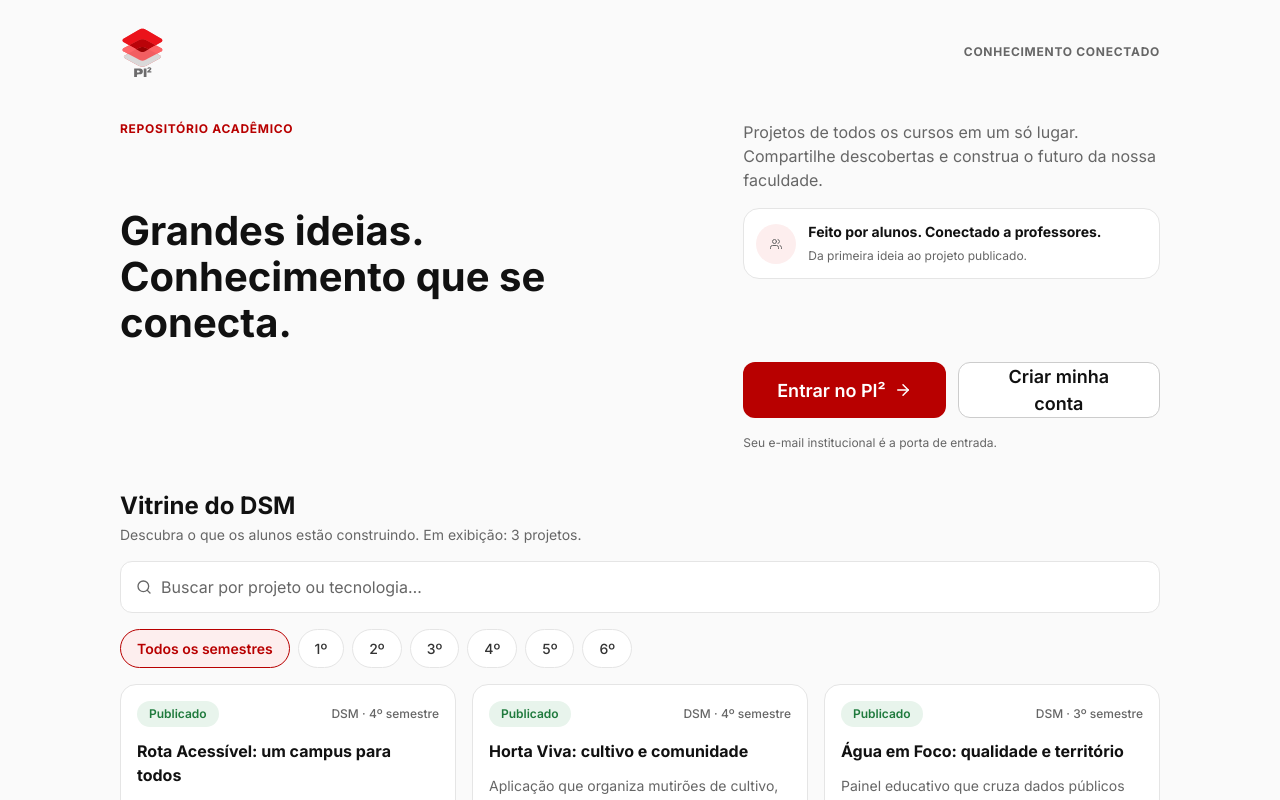
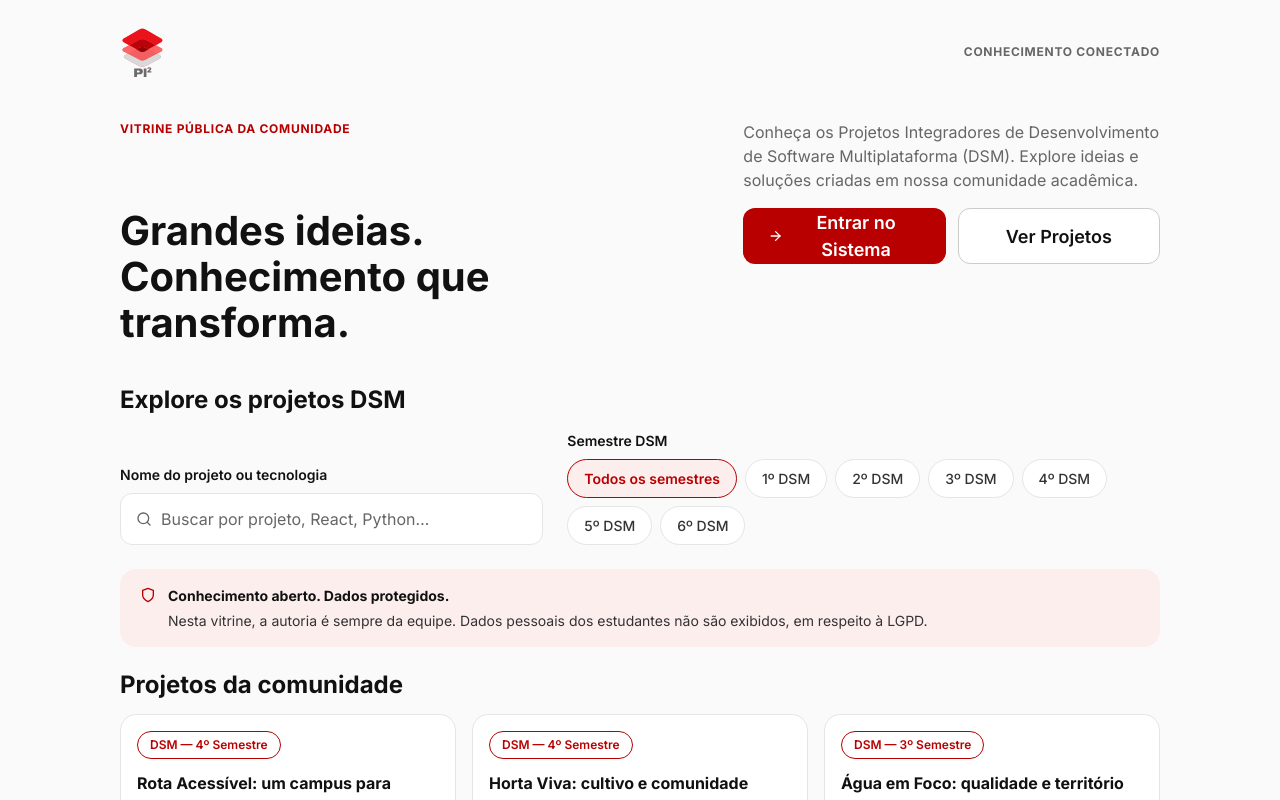
Before and after one commit to kwuraa/PI-, a React (Vite) app: page / in a window 1280 px wide. Shown: the top 800 px of the page. Built offline with nearby package versions, Linux system fonts and the light colour scheme.

Commit message:
feat: login e boas-vindas fiéis ao desktop — copy, rádio de perfil, vitrine 2 col com banner LGPD

```diff
--- a/src/components/public/ProjectCard/ProjectCard.jsx
+++ b/src/components/public/ProjectCard/ProjectCard.jsx
@@ -2,6 +2,9 @@
  * PI² — Card de projeto (vitrine, explorar e "meus projetos").
  * -----------------------------------------------------------------------------
  * Variantes:
+ *  • 'vitrine' → vitrine pública da Welcome: SEM status/tecnologias/salvos;
+ *               pílula "DSM — Xº Semestre" no topo e crédito
+ *               "Desenvolvido por: …" num rodapé próprio (mockup 01).
  *  • 'public' → LGPD: equipe ANONIMIZADA ("Equipe DSM — Xº Semestre");
  *               usada em telas visitantes e na vitrine pública.
  *  • 'logged' → nomes completos do time + orientador (área logada).
@@ -36,9 +39,30 @@ export function statusMeta(status) {
 
 export default function ProjectCard({ project, variant = 'public', action = null, index = 0 }) {
   const team = getTeam(project);
-  const display = teamDisplay(project, { publicView: variant === 'public' });
+  const display = teamDisplay(project, { publicView: variant === 'public' || variant === 'vitrine' });
   const status = statusMeta(project.status);
   const isMine = variant === 'mine';
+
+  /* Variante vitrine (Welcome): pílula do semestre + crédito da equipe. */
+  if (variant === 'vitrine') {
+    return (
+      <motion.article className={styles.card} {...cardIn(index)}>
+        <span className={styles.pill}>
+          {COURSE_SHORT} — {project.semester}º Semestre
+        </span>
+
+        <h3 className={styles.title}>
+          <Link to={`/projeto/${project.slug}`} className={styles.titleLink}>
+            {project.title}
+          </Link>
+        </h3>
+
+        <p className={styles.description}>{project.description}</p>
+
+        <p className={styles.credit}>Desenvolvido por: {display.primary}</p>
+      </motion.article>
+    );
+  }
 
   return (
     <motion.article className={styles.card} {...cardIn(index)}>
--- a/src/components/public/ProjectCard/ProjectCard.module.css
+++ b/src/components/public/ProjectCard/ProjectCard.module.css
@@ -26,6 +26,25 @@
 .semester {
   font-size: var(--font-size-xs);
   font-weight: var(--font-weight-medium);
+  color: var(--color-text-muted);
+}
+
+/* pílula da variante vitrine ("DSM — 4º Semestre", mockup 01) */
+.pill {
+  align-self: flex-start;
+  padding: var(--space-1) var(--space-3);
+  border: 1px solid var(--color-primary);
+  border-radius: var(--radius-pill);
+  font-size: var(--font-size-xs);
+  font-weight: var(--font-weight-semibold);
+  color: var(--color-primary);
+}
+
+/* crédito da equipe com divisor (variante vitrine) */
+.credit {
+  padding-top: var(--space-3);
+  border-top: 1px solid var(--color-border);
+  font-size: var(--font-size-xs);
   color: var(--color-text-muted);
 }
 
--- a/src/pages/public/WelcomePage.jsx
+++ b/src/pages/public/WelcomePage.jsx
@@ -1,17 +1,18 @@
 /**
  * PI² — Boas-Vindas / Vitrine Pública (rota "/").
  * -----------------------------------------------------------------------------
- * Hero do protótipo "Boas-vindas ao PI²" + vitrine exigida pelo briefing:
- * busca por palavra-chave, filtro de semestre (1º ao 6º) e grade de cards
- * ANONIMIZADOS (LGPD: só "Equipe DSM — Xº Semestre").
- * Visitante não logado → "Entrar no PI²" vai direto ao login (/login) e
- * "Criar minha conta" ao cadastro.
- * Movimento: hero em stagger (framer-motion) e cards da grade em cascata.
+ * Hero em 2 colunas (protótipo desktop): eyebrow "VITRINE PÚBLICA DA
+ * COMUNIDADE", título "Grandes ideias. Conhecimento que transforma." à
+ * esquerda; lead + CTAs ("Entrar no Sistema" / "Ver Projetos") à direita.
+ * Abaixo: seção "Explore os projetos DSM" (busca + chips rotulados),
+ * banner LGPD e a grade "Projetos da comunidade" com cards ANONIMIZADOS
+ * (variante "vitrine": pílula do semestre + crédito da equipe).
+ * Movimento: hero em stagger (framer-motion) e cards em cascata.
  */
 import { useMemo, useState } from 'react';
 import { Link, useNavigate } from 'react-router-dom';
 import { motion } from 'framer-motion';
-import { FiArrowRight, FiUsers } from 'react-icons/fi';
+import { FiArrowRight, FiShield } from 'react-icons/fi';
 
 import Logo from '../../components/icons/Logo.jsx';
 import Button from '../../components/ui/Button/Button.jsx';
@@ -22,8 +23,8 @@ import { COURSE_SHORT, PROJECTS, SEMESTERS } from '../../mocks/projectsMock.js';
 import { fadeUpChild, staggerParent } from '../../styles/motion.js';
 import styles from './WelcomePage.module.css';
 
-/** Opções do chip de semestre: "1º"…"6º". */
-const SEMESTER_OPTIONS = SEMESTERS.map((n) => ({ value: n, label: `${n}º` }));
+/** Opções do chip de semestre: "1º DSM"…"6º DSM" (como no protótipo). */
+const SEMESTER_OPTIONS = SEMESTERS.map((n) => ({ value: n, label: `${n}º DSM` }));
 
 export default function WelcomePage() {
   const navigate = useNavigate();
@@ -47,6 +48,11 @@ export default function WelcomePage() {
     });
   }, [published, query, semester]);
 
+  /** CTA secundário: rola suavemente até a grade de projetos. */
+  const scrollToVitrine = () => {
+    document.getElementById('vitrine')?.scrollIntoView({ block: 'start' });
+  };
+
   return (
     <div className={styles.page}>
       {/* cabeçalho da vitrine — só aparece no desktop (≥1024px) */}
@@ -67,78 +73,85 @@ export default function WelcomePage() {
         </motion.div>
 
         <motion.p className={styles.eyebrow} variants={fadeUpChild}>
-          Repositório acadêmico
+          Vitrine pública da comunidade
         </motion.p>
         <motion.h1 className={styles.headline} variants={fadeUpChild}>
           Grandes ideias.
           <br />
-          Conhecimento que se conecta.
+          Conhecimento que transforma.
         </motion.h1>
         <motion.p className={styles.lead} variants={fadeUpChild}>
-          Projetos de todos os cursos em um só lugar. Compartilhe descobertas e
-          construa o futuro da nossa faculdade.
+          Conheça os Projetos Integradores de Desenvolvimento de Software
+          Multiplataforma (DSM). Explore ideias e soluções criadas em nossa
+          comunidade acadêmica.
         </motion.p>
-
-        <motion.div className={styles.proof} variants={fadeUpChild}>
-          <span className={styles.proofIcon}>
-            <FiUsers aria-hidden="true" />
-          </span>
-          <div>
-            <strong>Feito por alunos. Conectado a professores.</strong>
-            <span>Da primeira ideia ao projeto publicado.</span>
-          </div>
-        </motion.div>
 
         <motion.div className={styles.actions} variants={fadeUpChild}>
           <Button
             fullWidth
             size="lg"
-            iconAfter={<FiArrowRight aria-hidden="true" />}
+            icon={<FiArrowRight aria-hidden="true" />}
             onClick={() => navigate('/login')}
           >
-            Entrar no PI²
+            Entrar no Sistema
           </Button>
-          <Button fullWidth size="lg" variant="secondary" onClick={() => navigate('/cadastro')}>
-            Criar minha conta
+          <Button fullWidth size="lg" variant="secondary" onClick={scrollToVitrine}>
+            Ver Projetos
           </Button>
         </motion.div>
-
-        <motion.p className={styles.hint} variants={fadeUpChild}>
-          Seu e-mail institucional é a porta de entrada.
-        </motion.p>
       </motion.header>
 
-      {/* --------------------------------------------------- vitrine */}
-      <section className={styles.vitrine} id="vitrine" aria-labelledby="vitrine-title">
-        <div className={styles.vitrineHeader}>
-          <h2 className={styles.vitrineTitle} id="vitrine-title">
-            Vitrine do {COURSE_SHORT}
+      {/* ------------------------------------------- filtros + vitrine */}
+      <div className={styles.showcase}>
+        <section className={styles.filters} aria-labelledby="filtros-title">
+          <h2 className={styles.sectionTitle} id="filtros-title">
+            Explore os projetos {COURSE_SHORT}
           </h2>
-          <p className={styles.vitrineSubtitle}>
-            Descubra o que os alunos estão construindo. Em exibição: {results.length}{' '}
-            projeto{results.length === 1 ? '' : 's'}.
-          </p>
-        </div>
-
+          <div className={styles.filtersRow}>
+            <div className={styles.filterField}>
+              <span className={styles.filterLabel}>Nome do projeto ou tecnologia</span>
               <SearchField
                 value={query}
                 onChange={setQuery}
-          placeholder="Buscar por projeto ou tecnologia…"
+                placeholder="Buscar por projeto, React, Python…"
               />
-
+            </div>
+            <div className={styles.filterField}>
+              <span className={styles.filterLabel}>Semestre {COURSE_SHORT}</span>
               <FilterChips
                 options={SEMESTER_OPTIONS}
                 value={semester}
                 onChange={setSemester}
                 clearLabel="Todos os semestres"
               />
+            </div>
+          </div>
+        </section>
+
+        {/* ------------------------------------------- banner LGPD */}
+        <aside className={styles.lgpd}>
+          <FiShield className={styles.lgpdIcon} aria-hidden="true" />
+          <div className={styles.lgpdTexts}>
+            <strong>Conhecimento aberto. Dados protegidos.</strong>
+            <p>
+              Nesta vitrine, a autoria é sempre da equipe. Dados pessoais dos
+              estudantes não são exibidos, em respeito à LGPD.
+            </p>
+          </div>
+        </aside>
+
+        {/* ------------------------------------------- resultados */}
+        <section className={styles.vitrine} id="vitrine" aria-labelledby="vitrine-title">
+          <h2 className={styles.sectionTitle} id="vitrine-title">
+            Projetos da comunidade
+          </h2>
 
           <div className={styles.grid}>
             {results.map((project, index) => (
               <ProjectCard
                 key={project.id}
                 project={project}
-              variant="public"
+                variant="vitrine"
                 index={index}
               />
             ))}
@@ -150,6 +163,7 @@ export default function WelcomePage() {
             </p>
           )}
         </section>
+      </div>
 
       <footer className={styles.footer}>
         <span className={styles.footerSlogan}>
@@ -161,6 +175,7 @@ export default function WelcomePage() {
           <a href="#privacidade">Privacidade</a>
         </nav>
         <Link className={styles.footerAdmin} to="/login">
+          <FiShield aria-hidden="true" />
           Login administrativo
         </Link>
       </footer>
--- a/src/pages/public/WelcomePage.module.css
+++ b/src/pages/public/WelcomePage.module.css
@@ -1,6 +1,7 @@
 /* WelcomePage — hero da vitrine + grade pública de projetos.
-   Desktop (≥1024px): cabeçalho de marca, hero em 2 colunas e rodapé
-   em 3 partes — igual ao protótipo "Boas-vindas — Vitrine pública". */
+   Desktop (≥1024px): cabeçalho de marca, hero em 2 colunas, filtros
+   rotulados em 2 colunas e rodapé em 3 partes — igual ao protótipo
+   "Boas-vindas — Vitrine pública da comunidade". */
 .page {
   display: flex;
   flex-direction: column;
@@ -51,49 +52,80 @@
   color: var(--color-text-muted);
 }
 
-.proof {
-  display: flex;
-  align-items: center;
-  gap: var(--space-3);
-  padding: var(--space-3);
-  background-color: var(--color-bg-surface);
-  border: 1px solid var(--color-border);
-  border-radius: var(--radius-lg);
-}
-
-.proofIcon {
-  display: inline-flex;
-  align-items: center;
-  justify-content: center;
-  width: 40px;
-  height: 40px;
-  flex-shrink: 0;
-  border-radius: var(--radius-pill);
-  background-color: var(--color-primary-soft);
-  color: var(--color-primary);
-}
-
-.proof strong {
-  display: block;
-  font-size: var(--font-size-sm);
-  color: var(--color-text-title);
-}
-
-.proof span {
-  font-size: var(--font-size-xs);
-  color: var(--color-text-muted);
-}
-
 .actions {
   display: grid;
   grid-template-columns: 1fr;
   gap: var(--space-3);
 }
 
-.hint {
-  font-size: var(--font-size-xs);
-  color: var(--color-text-muted);
-  text-align: center;
+/* ------------------------------------------- filtros + banner + grade */
+.showcase {
+  display: flex;
+  flex-direction: column;
+  gap: var(--space-6);
+}
+
+.filters {
+  display: flex;
+  flex-direction: column;
+  gap: var(--space-4);
+}
+
+.sectionTitle {
+  font-size: var(--font-size-xl);
+  font-weight: var(--font-weight-bold);
+  color: var(--color-text-title);
+}
+
+.filtersRow {
+  display: flex;
+  flex-direction: column;
+  gap: var(--space-4);
+}
+
+.filterField {
+  display: flex;
+  flex-direction: column;
+  gap: var(--space-2);
+  min-width: 0;
+}
+
+.filterLabel {
+  font-size: var(--font-size-sm);
+  font-weight: var(--font-weight-semibold);
+  color: var(--color-text-title);
+}
+
+/* banner LGPD (mockup: faixa rosa com escudo) */
+.lgpd {
+  display: flex;
+  gap: var(--space-3);
+  padding: var(--space-4) var(--space-5);
+  background-color: var(--color-primary-soft);
+  border-radius: var(--radius-lg);
+}
+
+.lgpdIcon {
+  flex-shrink: 0;
+  margin-top: 2px;
+  color: var(--color-primary);
+}
+
+.lgpdTexts {
+  display: flex;
+  flex-direction: column;
+  gap: var(--space-1);
+}
+
+.lgpdTexts strong {
+  font-size: var(--font-size-sm);
+  color: var(--color-text-title);
+}
+
+.lgpdTexts p {
+  font-size: var(--font-size-sm);
+  line-height: var(--line-height-normal);
+  color: var(--color-text-body);
 }
 
 /* -------------------------------------------------------- vitrine */
@@ -102,23 +134,6 @@
   flex-direction: column;
   gap: var(--space-4);
   scroll-margin-top: var(--space-4);
-}
-
-.vitrineHeader {
-  display: flex;
-  flex-direction: column;
-  gap: var(--space-1);
-}
-
-.vitrineTitle {
-  font-size: var(--font-size-xl);
-  font-weight: var(--font-weight-bold);
-  color: var(--color-text-title);
-}
-
-.vitrineSubtitle {
-  font-size: var(--font-size-sm);
-  color: var(--color-text-muted);
 }
 
 .grid {
@@ -176,8 +191,15 @@
 
   .footerAdmin {
     display: inline-flex;
-    color: var(--color-primary);
+    align-items: center;
+    gap: var(--space-2);
+    color: var(--color-text-muted);
     font-weight: var(--font-weight-medium);
+    transition: color var(--transition-fast);
+  }
+
+  .footerAdmin:hover {
+    color: var(--color-text-title);
   }
 }
 
@@ -223,20 +245,17 @@
     grid-row: 1;
   }
 
-  .proof {
+  .actions {
     grid-column: 2;
     grid-row: 2;
-  }
-
-  .actions {
-    grid-column: 2;
-    grid-row: 3;
     grid-template-columns: 1fr 1fr;
   }
 
-  .hint {
-    grid-column: 2;
-    grid-row: 4;
-    text-align: left;
+  /* filtros: busca à esquerda, chips do semestre à direita (mockup) */
+  .filtersRow {
+    display: grid;
+    grid-template-columns: minmax(0, 5fr) minmax(0, 7fr);
+    gap: var(--space-6);
+    align-items: end;
   }
 }
```
Also changed, not shown: src/pages/public/LoginPage.jsx (+36 -26 lines), src/pages/public/LoginPage.module.css (+20 -4 lines). Lines whose indentation alone changed are shown as unchanged.
